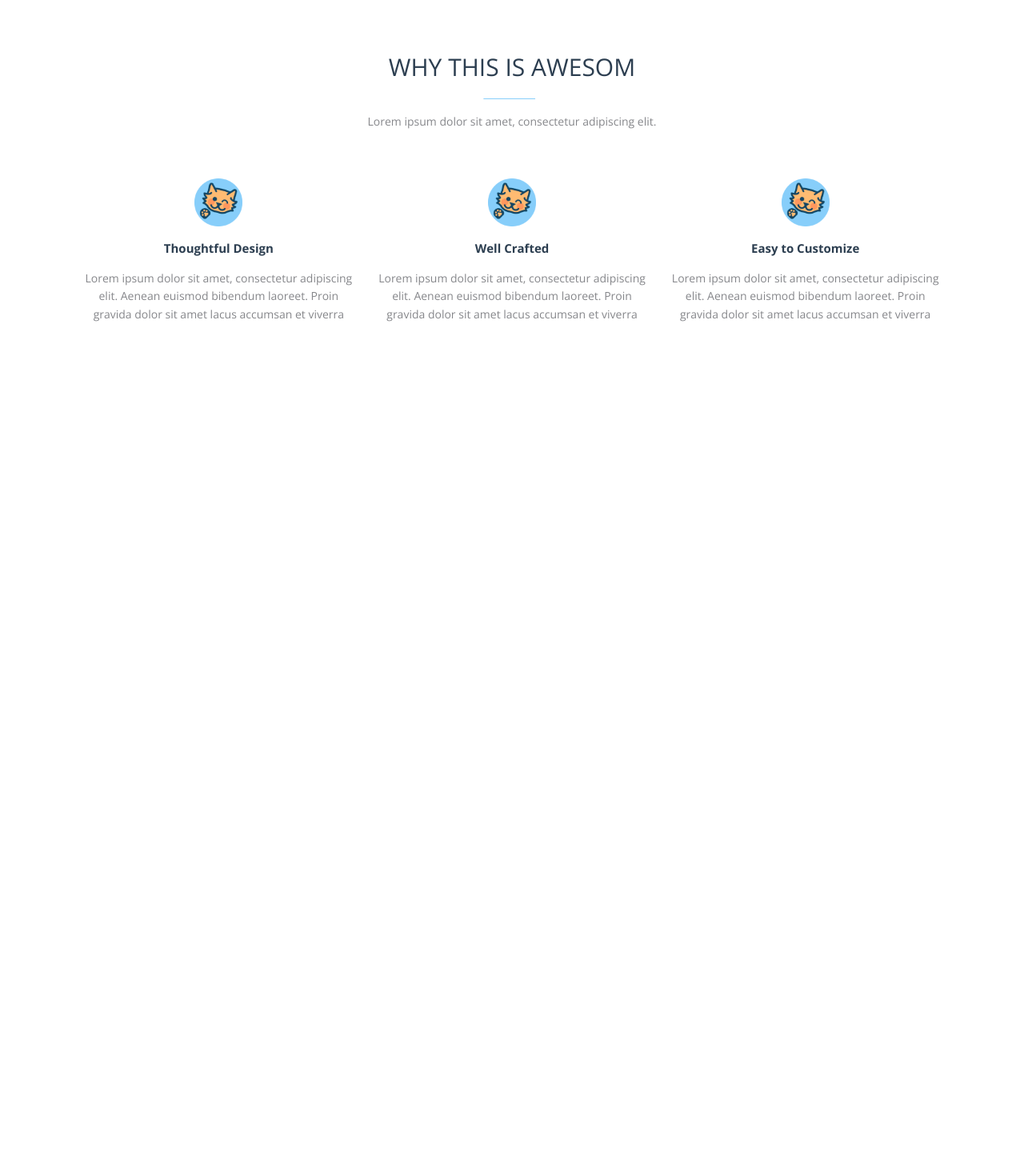
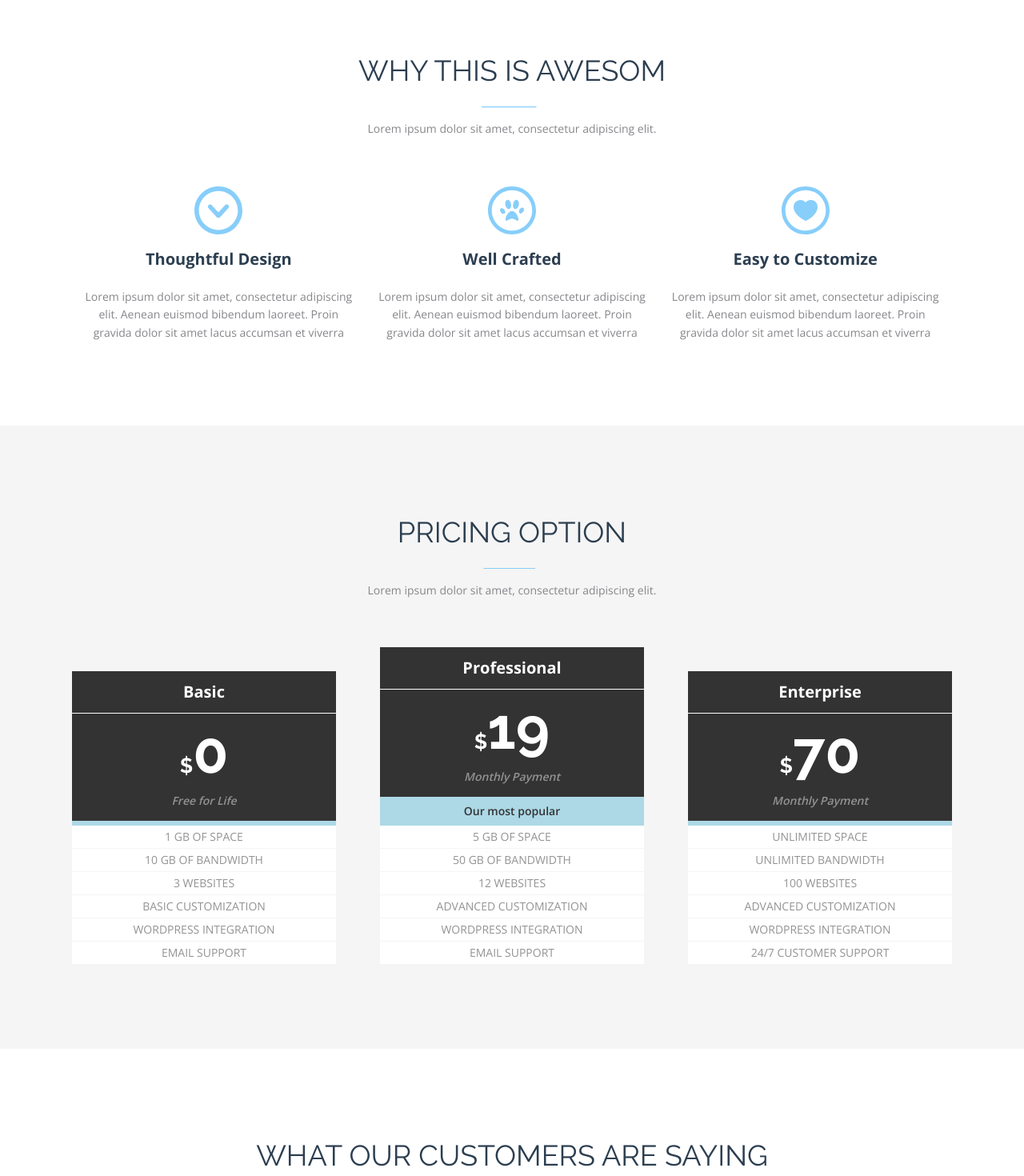
Before and after one commit to primula-mi/vue-landing-page-first, a Vue app: page / in a window 1280 px wide. Shown: the part 2580-4050 px from the top of the page at 80% size. Before the commit the page ends 3089 px from the top, so only its background shows below. Built offline with nearby package versions, Linux system fonts and the light colour scheme.

Commit message:
Small changes in files

```diff
--- a/src/App.vue
+++ b/src/App.vue
@@ -12,6 +12,8 @@ import ImgWithShadow from "@/components/ImgWithShadow.vue";
 import SubListWithIcon from "@/components/SubListWithIcon.vue";
 import HeaderCenterPage from "@/components/HeaderCenterPage.vue";
 import ReasonList from "@/components/ReasonList.vue";
+import PriceList from "@/components/PriceList.vue";
+import FeedbackList from "@/components/FeedbackList.vue";
 let descriptions = {
   mainPage: {
     subtitle: {
@@ -169,22 +171,99 @@ let descriptions = {
     },
     reasonItem: [
       {
-        imgSrc: "/src/assets/img/icon/cat-list-icon.png",
+        imgSrc: "/src/assets/img/icon/done-icon.svg",
         subtitle: "Thoughtful Design",
         paragraph:
           "Lorem ipsum dolor sit amet, consectetur adipiscing elit. Aenean euismod bibendum laoreet. Proin gravida dolor sit amet lacus accumsan et viverra",
       },
       {
-        imgSrc: "/src/assets/img/icon/cat-list-icon.png",
+        imgSrc: "/src/assets/img/icon/lapa-icon.svg",
         subtitle: "Well Crafted",
         paragraph:
           "Lorem ipsum dolor sit amet, consectetur adipiscing elit. Aenean euismod bibendum laoreet. Proin gravida dolor sit amet lacus accumsan et viverra",
       },
       {
-        imgSrc: "/src/assets/img/icon/cat-list-icon.png",
+        imgSrc: "/src/assets/img/icon/like-icon.svg",
         subtitle: "Easy to Customize",
         paragraph:
           "Lorem ipsum dolor sit amet, consectetur adipiscing elit. Aenean euismod bibendum laoreet. Proin gravida dolor sit amet lacus accumsan et viverra",
+      },
+    ],
+  },
+  pricePage: {
+    headerCenter: {
+      subtitle: "Pricing option",
+      paragraph: "Lorem ipsum dolor sit amet, consectetur adipiscing elit.",
+    },
+    prices: [
+      {
+        title: "Basic",
+        cost: "0",
+        subtitle: "Free for Life",
+        features: [
+          "1 gb of space",
+          "10 gb of bandwidth",
+          "3 websites",
+          "Basic Customization",
+          "Wordpress integration",
+          "Email support",
+        ],
+      },
+      {
+        title: "Professional",
+        cost: "19",
+        subtitle: "Monthly Payment",
+        specialSubtitle: "Our most popular",
+        features: [
+          "5 gb of space",
+          "50 gb of bandwidth",
+          "12 websites",
+          "Advanced Customization",
+          "Wordpress integration",
+          "Email support",
+        ],
+      },
+      {
+        title: "Enterprise",
+        cost: "70",
+        subtitle: "Monthly Payment",
+        features: [
+          "Unlimited space",
+          "unlimited bandwidth",
+          "100 websites",
+          "Advanced Customization",
+          "Wordpress integration",
+          "24/7 customer support",
+        ],
+      },
+    ],
+  },
+  feedbackPage: {
+    headerCenter: {
+      subtitle: "what our customers are saying",
+      paragraph: "Lorem ipsum dolor sit amet, consectetur adipiscing elit.",
+    },
+    feedbacks: [
+      {
+        comment:
+          "Lorem ipsum dolor sit amet, consectetur adipisicing elit. Doloribus accusamus expedita repellat similique odio aspernatur ex, architecto eaque quo suscipit.",
+        name: "Jeremy H.",
+        career: "Manager",
+        avatarSrc: "/src/assets/img/icon/done-icon.svg",
+      },
+      {
+        comment:
+          "Lorem ipsum dolor sit amet, consectetur adipisicing elit. Doloribus accusamus expedita repellat similique odio aspernatur ex, architecto eaque quo suscipit.",
+        name: "John S.",
+        career: "Freelancer",
+        avatarSrc: "/src/assets/img/icon/lapa-icon.svg",
+      },
+      {
+        comment:
+          "Lorem ipsum dolor sit amet, consectetur adipisicing elit. Doloribus accusamus expedita repellat similique odio aspernatur ex, architecto eaque quo suscipit.",
+        name: "Susan W.",
+        career: "Photographer",
+        avatarSrc: "/src/assets/img/icon/like-icon.svg",
       },
     ],
   },
@@ -271,6 +350,20 @@ let descriptions = {
         <ReasonList :itemList="descriptions.thirdTopicPage.reasonItem" />
       </div>
     </section>
+    <section class="price-page">
+      <div class="container">
+        <HeaderCenterPage :description="descriptions.pricePage.headerCenter" />
+        <PriceList :prices="descriptions.pricePage.prices" />
+      </div>
+    </section>
+    <section class="feedback-page">
+      <div class="container">
+        <HeaderCenterPage
+          :description="descriptions.feedbackPage.headerCenter"
+        />
+        <FeedbackList :feedbacks="descriptions.feedbackPage.feedbacks" />
+      </div>
+    </section>
   </main>
 </template>
 
@@ -343,7 +436,6 @@ let descriptions = {
 .section-topic--page .img-with-shadow {
   width: 40%;
 }
-
 .third-topic-page {
   display: flex;
   justify-content: center;
@@ -353,4 +445,29 @@ let descriptions = {
   flex-direction: column;
   align-items: center;
 }
+.price-page {
+  display: flex;
+  justify-content: center;
+  align-items: center;
+  background: #f5f5f5;
+}
+.price-page .container {
+  flex-direction: column;
+  align-items: center;
+}
+.price-list {
+  margin-top: 4em;
+}
+.feedback-page {
+  display: flex;
+  justify-content: center;
+  align-items: center;
+}
+.feedback-page .container {
+  flex-direction: column;
+  align-items: center;
+}
+.feedback-list {
+  margin-top: 4em;
+}
 </style>
--- a/src/components/HeaderCenterPage.vue
+++ b/src/components/HeaderCenterPage.vue
@@ -17,6 +17,9 @@ const props = defineProps(["description"]);
 
 <style scoped>
 @import url("https://fonts.googleapis.com/css2?family=Open+Sans:wght@400;600;700&display=swap");
+@import url("https://fonts.googleapis.com/css2?family=Raleway:wght@400;600;700&display=swap");
+
+/* TODO подключить шрифт из макета */
 .header-center {
   display: flex;
   align-items: center;
@@ -24,8 +27,8 @@ const props = defineProps(["description"]);
 }
 .header-center__subtitle {
   text-transform: uppercase;
-  font-size: 30px;
-  font-family: "Open Sans", "Arial", sans-serif;
+  font-size: 36px;
+  font-family: "Raleway", "Arial", sans-serif;
 }
 .header-center__line {
   fill: lightskyblue;
--- a/src/components/ReasonItem.vue
+++ b/src/components/ReasonItem.vue
@@ -20,7 +20,7 @@ const props = defineProps(["description"]);
 }
 .reason-item__subtitle {
   margin-bottom: 1em;
-  font-size: 15px;
+  font-size: 20px;
   font-weight: bold;
   font-family: "Open Sans", "Arial", sans-serif;
 }
--- a/src/components/SubListWithIcon.vue
+++ b/src/components/SubListWithIcon.vue
@@ -14,7 +14,7 @@ const props = defineProps(["subList"]);
 <style scoped>
 @import url("https://fonts.googleapis.com/css2?family=Open+Sans:wght@400;600;700&display=swap");
 .sub-list__item {
-  background-image: url(/src/assets/img/icon/cat-list-icon.png);
+  background-image: url(/src/assets/img/icon/lapa-icon.svg);
   background-repeat: no-repeat;
   background-size: 3em;
   background-position: left center;
```
